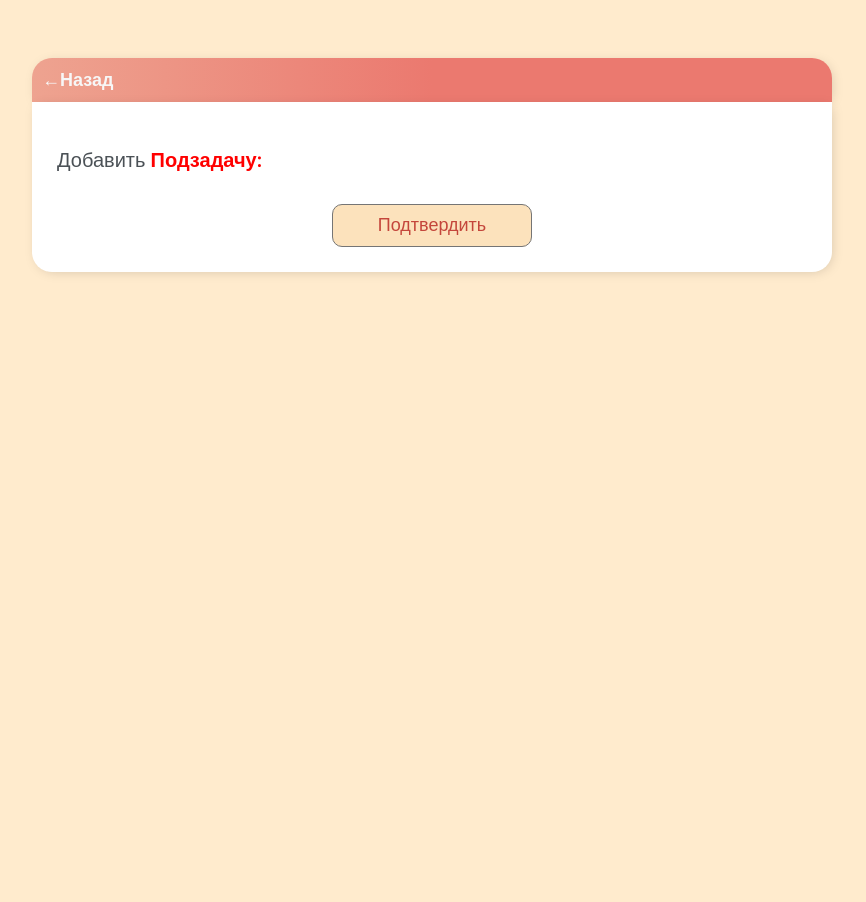
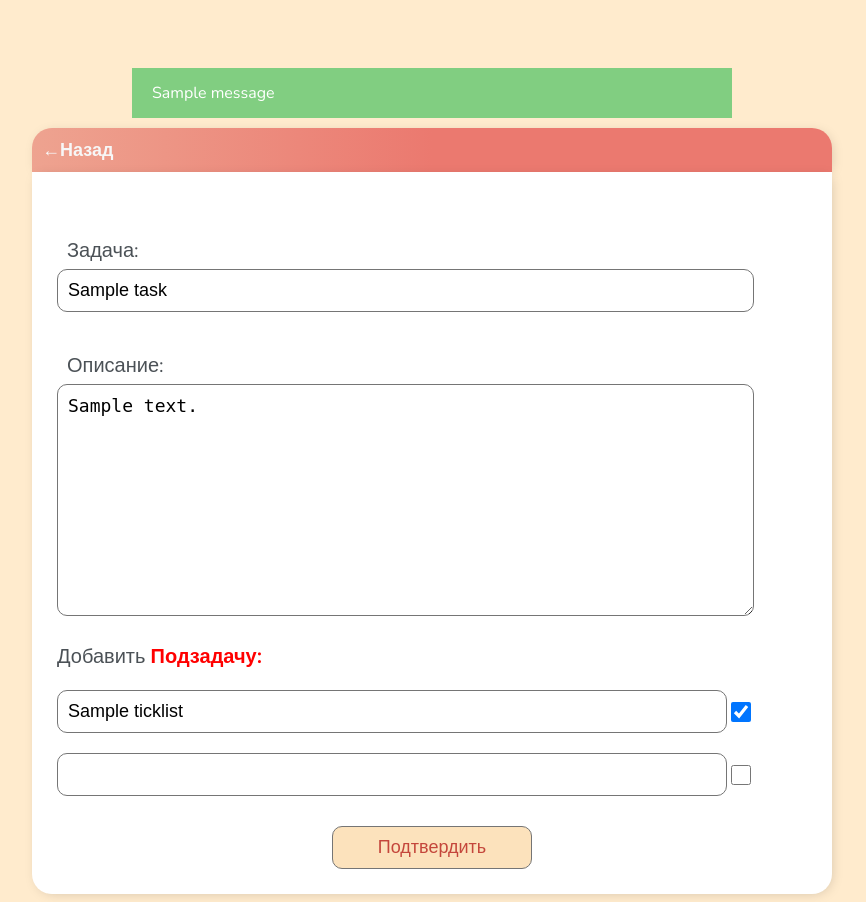
Before and after one commit to G0udini/todoapp, a Django app: page /task-update/1/ in a window 1280 px wide. Shown: the whole page, without its empty margins (208-1074 px from the left). Before the commit the page ends 275 px from the top, so only its background shows below. Run offline with Django 3.2, Linux system fonts and the light colour scheme; a user stored in the database is signed in; tables that the repository leaves empty hold one stand-in row (values such as "Sample post"); one stand-in notice (Sample message) is shown; some libraries are stand-ins or nearby versions.

Commit message:
change TaskCreate view to update tasks

```diff
--- a/base/static/css/base.css
+++ b/base/static/css/base.css
@@ -296,3 +296,50 @@ label {
     align-items: center;
     justify-content: flex-start;
 }
+
+/* messages */
+ul.messages {
+    margin:10px 100px;
+    padding:0;
+    list-style-type:
+    none;
+}
+ul.messages li.success,
+ul.messages li.warning,
+ul.messages li.error,
+ul.messages li.info {
+    margin:0;
+    padding:14px 20px;
+    list-style:none;
+    color:#fff;
+}
+
+ul.messages li.success { background:#81ce81; }
+ul.messages li.success a { color:#0ac33e; }
+
+ul.messages li.error {
+    background:#ff5646;
+    color:white;
+    max-width: 800px;
+    text-align:center;
+    border-radius: 10px;
+    font-size: 20px;
+    font-weight: 600;
+    opacity: 0.7;
+}
+ul.messages li.error a { color:white; }
+
+ul.messages li.info { background:#faffae; color:#696b4e; }
+ul.messages li.info a { color:#1586de; }
+
+ul.messages li.warning { background:#de9404; }
+ul.messages li.warning a { color:#f49000; }
+
+ul.messages li a.close {
+    margin:0;
+    float:right;
+    opacity:1;
+    border:0;
+    box-shadow:none;
+    text-shadow:none;
+}
--- a/base/templates/base/task_form.html
+++ b/base/templates/base/task_form.html
@@ -3,7 +3,13 @@
 {% block title %}Новая задачая{% endblock title %}
 
 {% block content %}
-
+{% if messages %}
+<ul class="messages">
+    {% for message in messages %}
+    <li{% if message.tags %} class="{{ message.tags }}"{% endif %}>{{ message }}</li>
+    {% endfor %}
+</ul>
+{% endif %}
 <div class="header-bar">
     <a href="{% url 'tasks' %}"> <span id="arrow-symb">&#8592;</span>Назад</a>
 </div>
--- a/base/urls.py
+++ b/base/urls.py
@@ -14,7 +14,7 @@ from django.contrib.auth.views import LogoutView
 urlpatterns = [
     path("", TaskList.as_view(), name="tasks"),
     path("task-create/", TaskCreate.as_view(), name="task-create"),
-    path("task-update/<int:pk>/", TaskUpdate.as_view(), name="task-update"),
+    path("task-update/<int:pk>/", TaskCreate.as_view(), name="task-update"),
     path("task-delete/<int:pk>/", TaskDelete.as_view(), name="task-delete"),
     path("login/", CustomLogin.as_view(), name="login"),
     path("logout/", LogoutView.as_view(next_page="login"), name="logout"),
--- a/base/views.py
+++ b/base/views.py
@@ -1,17 +1,20 @@
 from django.db.models import F
-from django.shortcuts import redirect, render
+from django.db.models.query import QuerySet
+from django.http.response import HttpResponseRedirect
+from django.shortcuts import get_object_or_404, redirect, render
 from django.views import View
 from django.views.generic.base import TemplateView
 from django.views.generic.list import ListView
 from django.views.generic.edit import UpdateView, DeleteView, FormView
 from django.contrib.auth.views import LoginView
 from django.urls import reverse_lazy
+from django.contrib import messages
 from django.contrib.auth.forms import UserCreationForm
 from django.contrib.auth import login
 from django.contrib.auth.mixins import LoginRequiredMixin
 from django.core.paginator import EmptyPage, PageNotAnInteger, Paginator
 
-from .models import Task
+from .models import Task, TickList
 from .forms import TaskForm, TickListFormSet
 from braces.views import JsonRequestResponseMixin
 
@@ -58,15 +61,29 @@ class TaskCreate(LoginRequiredMixin, View):
     template_name = "base/task_form.html"
 
     def get(self, request, *args, **kwargs):
+        task = None
+        ticklist = None
+        if kwargs.get("pk"):
+            key = kwargs.get("pk")
+            task = get_object_or_404(Task.objects.prefetch_related("ticklist"), id=key)
+            ticklist = [
+                {
+                    "title": val.title,
+                    "completed": val.completed,
+                }
+                for key, val in enumerate(task.ticklist.all())
+            ]
         context = {
-            "ticklist_form": TickListFormSet(),
-            "task_form": TaskForm(),
+            "ticklist_form": TickListFormSet(initial=ticklist),
+            "task_form": TaskForm(instance=task),
         }
-        print(TickListFormSet().empty_form)
         return render(request, self.template_name, context)
 
     def post(self, request, *args, **kwargs):
-        task_form = TaskForm(request.POST)
+        task_instance = None
+        if kwargs.get("pk"):
+            task_instance = Task.objects.get(id=kwargs.get("pk"))
+        task_form = TaskForm(request.POST, instance=task_instance)
         formset = TickListFormSet(request.POST)
         number_of_ticks = formset.total_form_count()
         if task_form.is_valid():
@@ -74,17 +91,25 @@ class TaskCreate(LoginRequiredMixin, View):
             task.user = request.user
             task.number_of_ticks = number_of_ticks
             if formset.is_valid():
+                done_ticks, cnt_ticks = 0, 0
+                for tick in formset:
+                    if tick.cleaned_data.get("title"):
+                        cnt_ticks += 1
+                        if tick.cleaned_data.get("completed"):
+                            done_ticks += 1
 
-                done_ticks = sum(
-                    1 for tick in formset if tick.cleaned_data.get("completed")
-                )
                 task.done_ticks = done_ticks
+                task.number_of_ticks = cnt_ticks
                 task.save()
 
                 for tick_form in formset:
-                    tick = tick_form.save(commit=False)
-                    tick.task = task
-                    tick.save()
+                    if tick_form.cleaned_data.get("title"):
+                        tick = tick_form.save(commit=False)
+                        tick.task = task
+                        tick.save()
+            else:
+                messages.error(request, "Ошибка при подтверждении подзадачи")
+                return redirect("task-create")
 
         return redirect("tasks")
 
```
